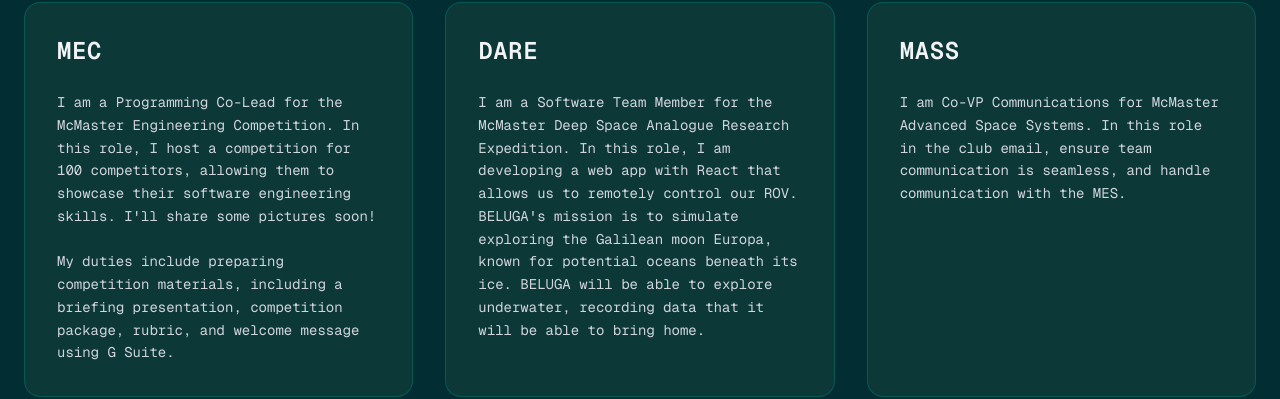
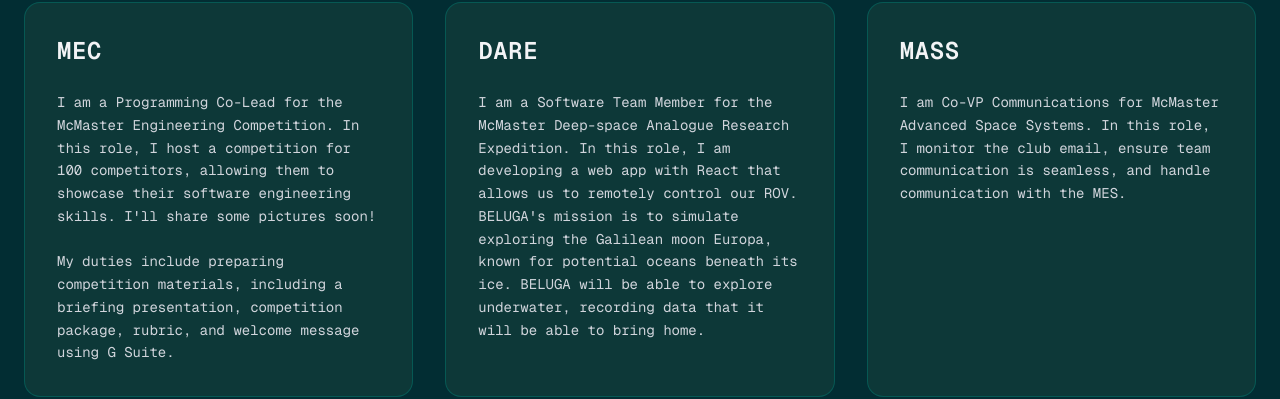
Before and after one commit to tharnyelilvannan/Portfolio, a Next.js app: page /my-work in a window 1280 px wide. Shown: the part 222-621 px from the top of the page. Built offline with nearby package versions, Linux system fonts and the light colour scheme.

Commit message:
Update work page

```diff
--- a/src/app/my-work/page.js
+++ b/src/app/my-work/page.js
@@ -20,11 +20,11 @@
     },
     {
         title: 'DARE',
-        description: `I am a Software Team Member for the McMaster Deep Space Analogue Research Expedition. In this role, I am developing a web app with React that allows us to remotely control our ROV. BELUGA's mission is to simulate exploring the Galilean moon Europa, known for potential oceans beneath its ice. BELUGA will be able to explore underwater, recording data that it will be able to bring home.`
+        description: `I am a Software Team Member for the McMaster Deep-space Analogue Research Expedition. In this role, I am developing a web app with React that allows us to remotely control our ROV. BELUGA's mission is to simulate exploring the Galilean moon Europa, known for potential oceans beneath its ice. BELUGA will be able to explore underwater, recording data that it will be able to bring home.`
     },
     {
         title: 'MASS',
-        description: `I am Co-VP Communications for McMaster Advanced Space Systems. In this role in the club email, ensure team communication is seamless, and handle communication with the MES.`
+        description: `I am Co-VP Communications for McMaster Advanced Space Systems. In this role, I monitor the club email, ensure team communication is seamless, and handle communication with the MES.`
     }
 ];
 
```
